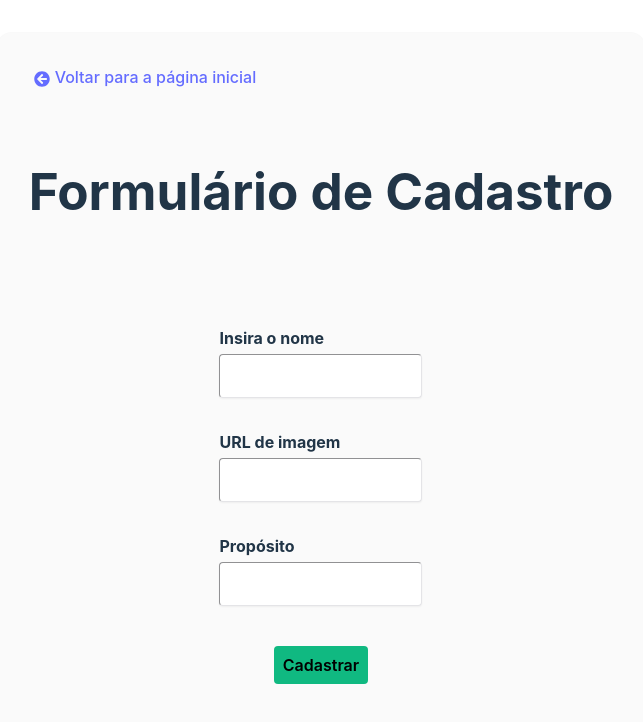
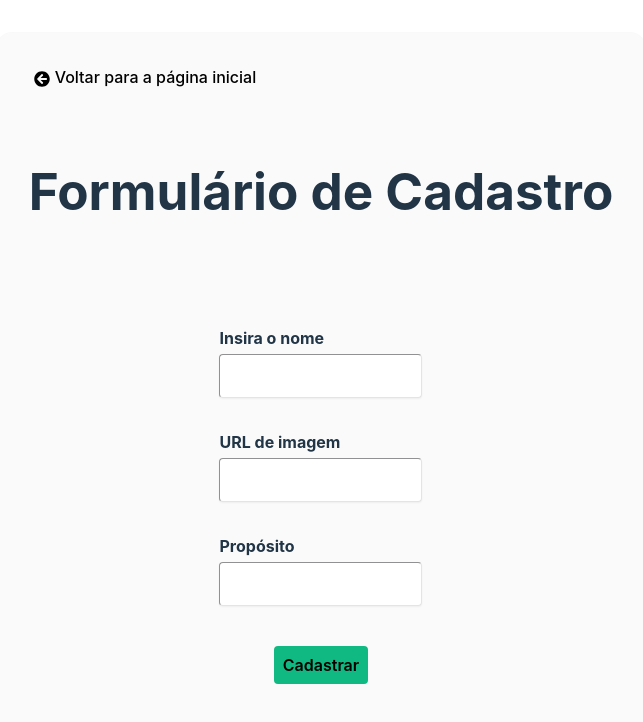
Before and after one commit to marquesflavio/ong-frontend, a React (Vite) app: page /#/formulario in a window 1280 px wide. Shown: the top 722 px of the page, without its empty margins (319-962 px from the left). Built offline with nearby package versions, Linux system fonts and the light colour scheme.

Commit message:
ajustes de estilos e atualização README

```diff
--- a/src/components/Formulario/Formulario.css
+++ b/src/components/Formulario/Formulario.css
@@ -22,7 +22,13 @@
     cursor: pointer;
     text-decoration: underline;
 }
-
+.link {
+    color: black;
+}
+.link:hover{
+    color: black;
+    cursor: pointer;
+}
 .form-div {
     display: flex;
     flex-direction: column;
--- a/src/components/Formulario/Formulario.tsx
+++ b/src/components/Formulario/Formulario.tsx
@@ -31,7 +31,7 @@ export function Formulario() {
     return (
         <main className="container">
             <div className="container_icone">
-                <Link to="/">
+                <Link to="/" className="link">
                     <FaArrowCircleLeft className="icone" />
                     Voltar para a página inicial
                 </Link>
--- a/src/components/OngsCadastradas/OngsCadastradas.css
+++ b/src/components/OngsCadastradas/OngsCadastradas.css
@@ -9,7 +9,13 @@
     padding: 2rem;
     align-items: center
 }
-
+.link {
+    color: black;
+}
+.link:hover{
+    color: black;
+    cursor: pointer;
+}
 .ongs-cadastradas_card {
     border-color: rgb(228 228 231);
     border-radius: 0.25rem;
--- a/src/components/OngsCadastradas/OngsCadastradas.tsx
+++ b/src/components/OngsCadastradas/OngsCadastradas.tsx
@@ -5,7 +5,7 @@ export function OngsCadastradas() {
     return (
         <main className="container">
             <div className="container_icone">
-                <Link to="/">
+                <Link to="/" className='link'>
                     <FaArrowCircleLeft className="icone" />
                     Voltar para a página inicial
                 </Link>
```
Also changed, not shown: 1 other file (tests, documents, lock files or other folders).
